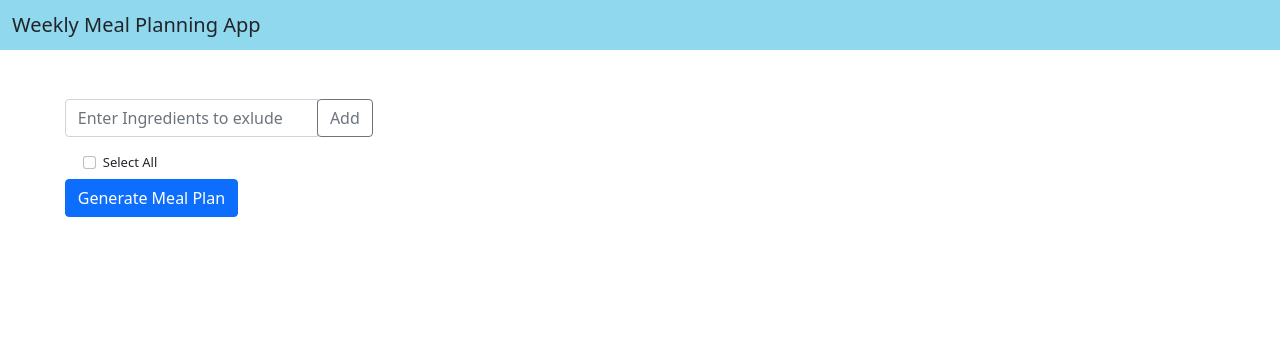
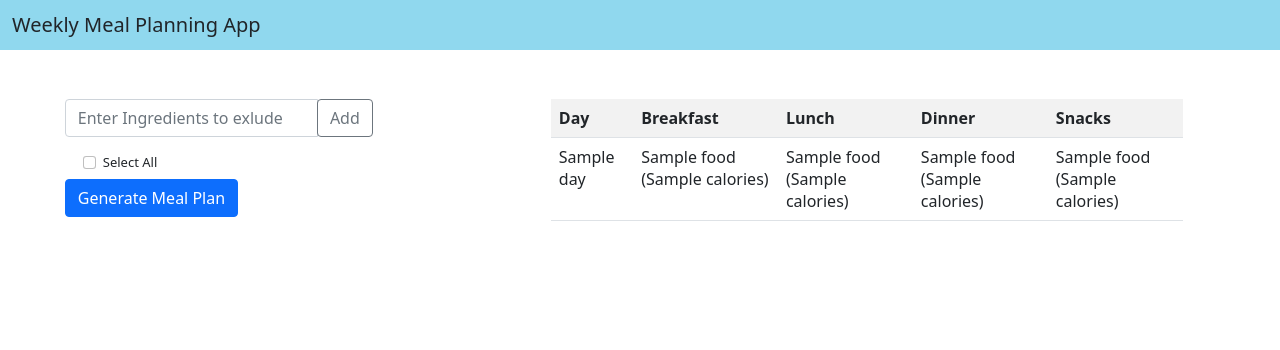
Before and after one commit to anaghamoosad/meal_plan_app, a Flask app: template templates/index.html in a window 1280 px wide. Shown: the top 350 px of the page. Run offline with Flask 3, Linux system fonts and the light colour scheme; the template is opened without the code that fills it: most values are stand-ins (such as "Sample title", 1, 10 or a date in 2020).

Commit message:
Added results page to display text in a table

```diff
--- a/app.py
+++ b/app.py
@@ -4,10 +4,14 @@ from flask import *
 
 app= Flask(__name__)
 
-@app.route('/')
-def index():
+@app.route('/',methods = ['POST', 'GET'])
 
-    return render_template("index.html")
+
+
+
+
+
+
 
 
 def generate_meal_plan(ing):
@@ -15,6 +19,7 @@ def generate_meal_plan(ing):
     openai.api_key = ""
     model_engine = "gpt-3.5-turbo"
     ingredients_to_exclude =ing
+
 
     # Generate a response
     completion = openai.ChatCompletion.create(
@@ -26,7 +31,7 @@ def generate_meal_plan(ing):
                         "role":
                         "user",
                         "content":
-                        f"Generate a weekly vegetarian Indian meal plan with only 1 choice for breakfast, 1 choice for lunch, 1 choice for dinner and 1 choice for snacks. The total calories of the day is 1800. Exclude eggs and include on cheat meal each week on Saturday lunch.Also print the approximate calorie count for each meal. Do not suggest meals that conatin the following {ingredients_to_exclude} ingredients .Format the output as the following : Day \n mealtype \n meal \n calories",
+                        f"Generate a weekly vegetarian South Indian meal plan with only 1 choice for breakfast, 1 choice for lunch, 1 choice for dinner and 1 choice for snacks. The total calories of the day is 1200. Exclude eggs.Also print the approximate calorie count for each meal. Do not suggest meals that conatin the following {ingredients_to_exclude} ingredients .Format the output as the following : Day \n mealtype \n meal \n calories",
                     }],
                     temperature=0,
                     n=1
@@ -81,9 +86,13 @@ def process_meals(text):
 
 
 
+def index():
 
 
-@app.route('/result',methods = ['POST', 'GET'])
+    return render_template("index.html")
+
+
+@app.route('/',methods = ['POST', 'GET'])
 def result():
     if request.method == "POST":
         print("Entered flask Application!!!!")
--- a/static/style.css
+++ b/static/style.css
@@ -20,3 +20,12 @@
   font-size: small;
 
 }
+
+
+.container-table{
+
+  max-width: 50%;
+  margin-top: 5%;
+  margin-left: 5%;
+
+}
--- a/templates/index.html
+++ b/templates/index.html
@@ -22,7 +22,7 @@
       <span class="navbar-brand mb-0 h1  ">Weekly Meal Planning App</span>
     </div>
   </nav>
-   <form class="row g-3"  action = "http://localhost:5000/result" method = "POST">
+   <form class="row g-3"  action = "/result" method = "POST">
     <div class="container-sm container-custom" >
 
         <div class="input-group mb-3">
@@ -46,6 +46,27 @@
         </div>
 
     </div>
+
+    <div class="container-sm container-table" >
+        <table class="table table-striped">
+            <tr>
+            <th>Day</th>
+            <th>Breakfast</th>
+            <th>Lunch</th>
+            <th>Dinner</th>
+            <th>Snacks</th>
+            </tr>
+            {% for day, meals in result.items() %}
+            <tr>
+                <td>{{ day }}</td>
+                <td>{{ meals['Breakfast']['food'] }} ({{ meals['Breakfast']['calories'] }})</td>
+                <td>{{ meals['Lunch']['food'] }} ({{ meals['Lunch']['calories'] }})</td>
+                <td>{{ meals['Dinner']['food'] }} ({{ meals['Dinner']['calories'] }})</td>
+                <td>{{ meals['Snacks']['food'] }} ({{ meals['Snacks']['calories'] }})</td>
+            </tr>
+            {% endfor %}
+        </table>
+    </div>
 </form>
 
     </body>
--- a/templates/result.html
+++ b/templates/result.html
@@ -22,6 +22,7 @@
       <span class="navbar-brand mb-0 h1  ">Weekly Meal Planning App</span>
     </div>
   </nav>
+  <div class="container-sm container-table" >
         <table class="table table-striped">
             <tr>
             <th>Day</th>
@@ -40,7 +41,8 @@
             </tr>
             {% endfor %}
         </table>
-
+    </div>
+</div>
 </body>
 
 </html>
```
Lines whose indentation alone changed are shown as unchanged.
